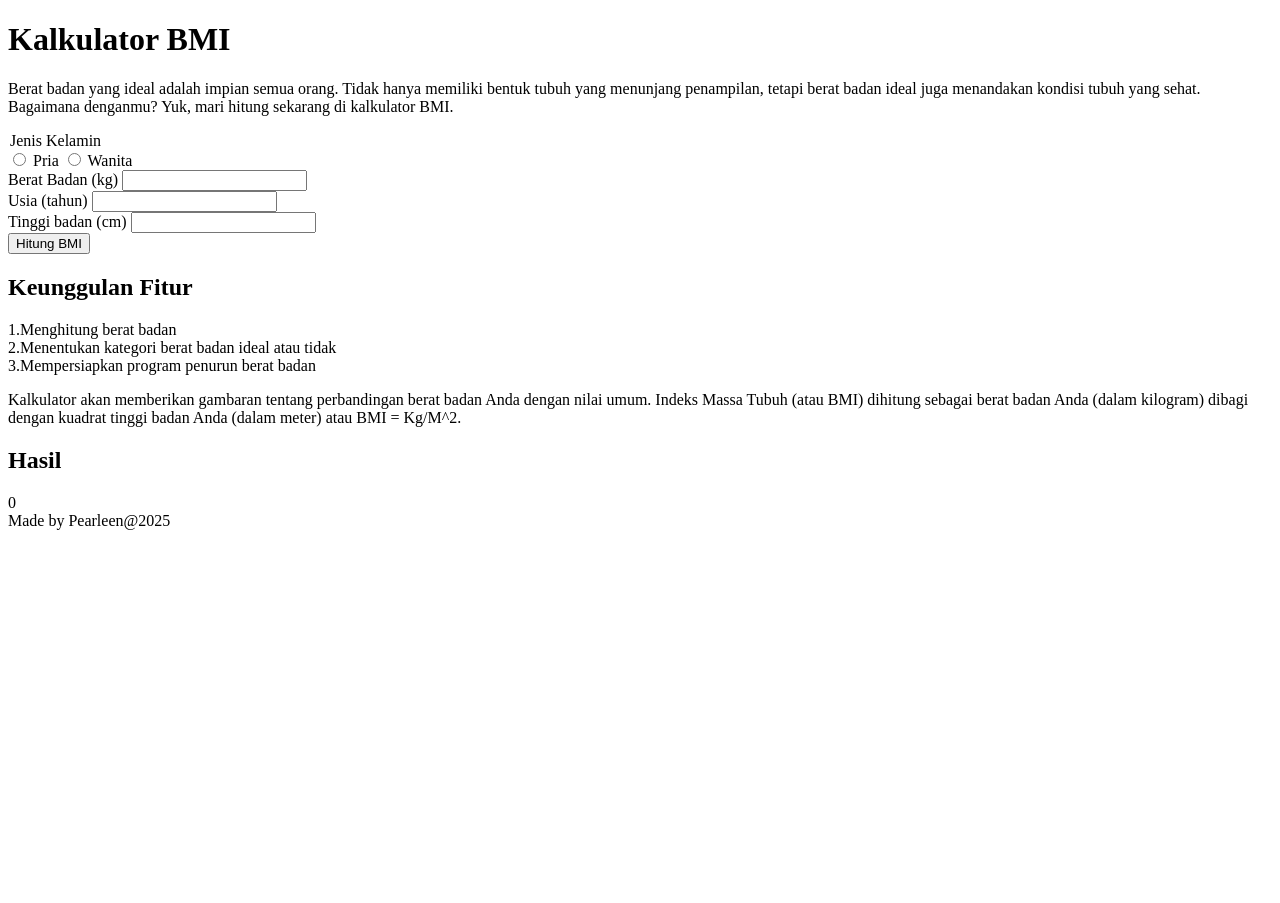
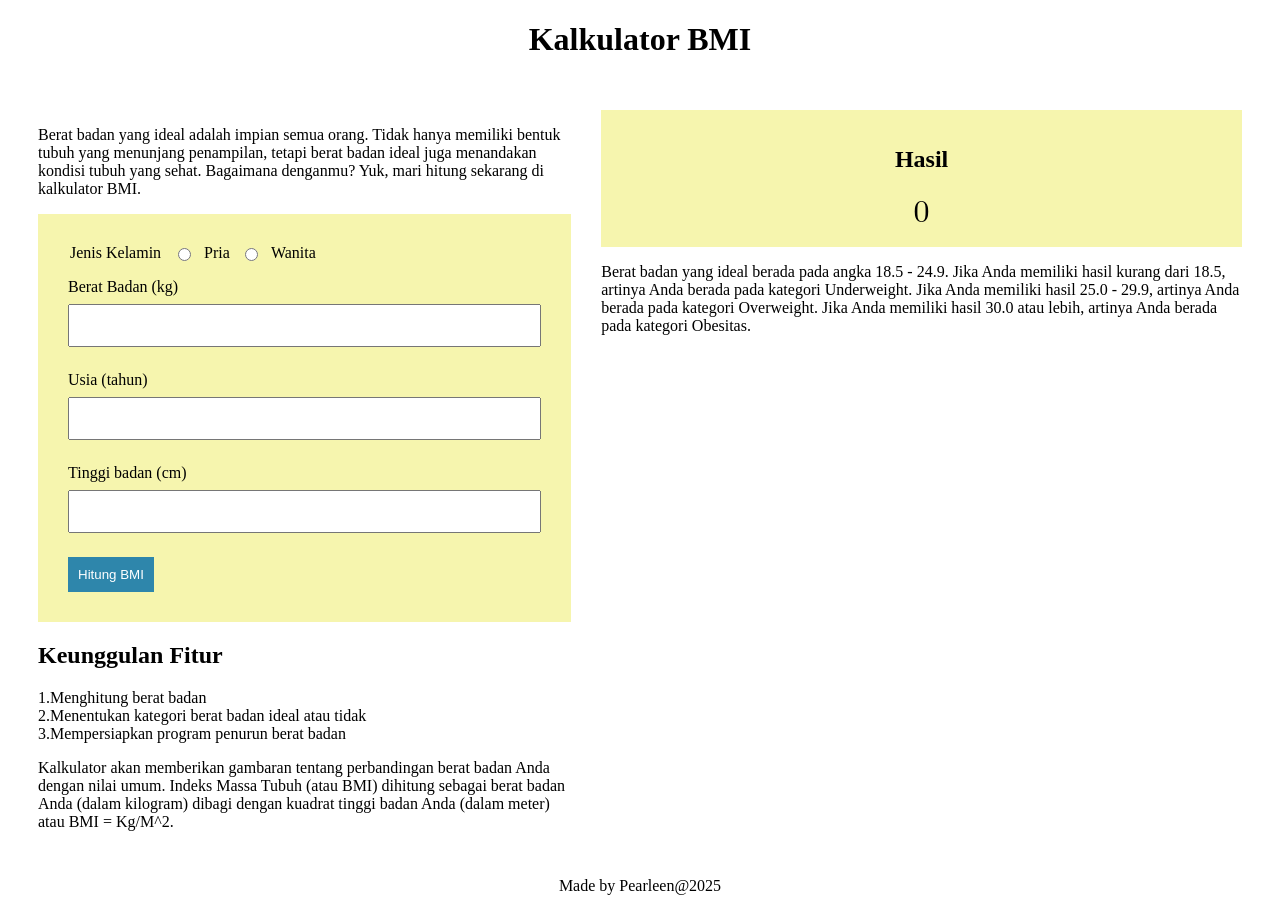
Before and after one commit to revou-fundamental-course/20-jan-25-PearleenPundarika, a plain HTML site: page index.html in a window 1280 px wide. Before the commit the page ends 800 px from the top, so only its background shows below. Drawn offline with Linux system fonts and the light colour scheme.

Commit message:
update CSS

```diff
--- a/css/style.css
+++ b/css/style.css
@@ -0,0 +1,64 @@
+main{
+    display: flex;
+    gap: 30px;
+    padding: 30px;
+}
+
+footer {
+    text-align: center;
+}
+
+.main-header {
+    text-align: center;
+}
+
+form{
+    background-color: #F6F5AE;
+    padding: 30px;
+}
+
+.form-group{
+    display: flex;
+    flex-direction: column;
+    padding-bottom: 16px;
+}
+
+input[type=number]{
+    width: 100%;
+    padding: 12px 20px;
+    margin: 8px 0;
+    box-sizing: border-box;
+}
+
+button{
+    border: none;
+    padding: 10px;
+    background-color: #2E86AB;
+    color: white;
+
+}
+
+.form-group.radio-group {
+    display: flex;
+    flex-direction: row;
+    gap: 10px;
+}
+
+.result-section{
+    background-color: #F6F5AE;
+    text-align: center;
+    padding: 16px;
+}
+
+#result-bmi {
+    font-size: xx-large;
+    font-family: math;
+}
+
+/* kalo lebar layar lbh kecil dari 480px,
+maka akan diterapkan code ini */
+@media only screen and (max-width: 480px) {
+    main {
+        flex-direction: column;
+    }
+}
--- a/index.html
+++ b/index.html
@@ -10,7 +10,7 @@
 
 <body>
     <!-- Header -->
-     <header>
+     <header class="main-header">
         <h1>Kalkulator BMI</h1>
      </header>
 
@@ -28,7 +28,7 @@
 
             <!-- Form -->
             <form>
-                <div class="form-group">
+                <div class="form-group radio-group">
                     <legend>Jenis Kelamin</legend>
 
                     <input type="radio" id="pria" name="jenis-kelamin" value="Pria">
@@ -79,15 +79,25 @@
          </section>
 
          <!-- Right -->
-          <section class="result-section">
+          <section>
+            <section class="result-section">
 
-            <header><h2>Hasil</h2></header>
+                <header><h2>Hasil</h2></header>
 
-            <div>
-                <span id="result-BMI">0</span>
-            </div>
+                <div>
+                    <span id="result-bmi">0</span>
+                </div>
+
+              </section>
+
+              <p>Berat badan yang ideal berada pada angka 18.5 - 24.9.
+                Jika Anda memiliki hasil kurang dari 18.5, artinya Anda berada pada kategori Underweight.
+                Jika Anda memiliki hasil 25.0 - 29.9, artinya Anda berada pada kategori Overweight.
+                Jika Anda memiliki hasil 30.0 atau lebih, artinya Anda berada pada kategori Obesitas.
+              </p>
 
           </section>
+
 
 
       </main>
```
